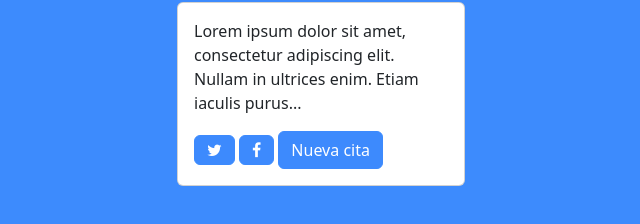
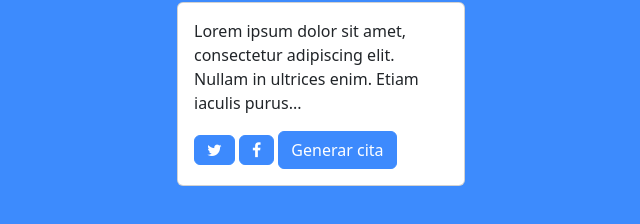
Before and after one commit to rich-alej/random-quote-machine, a website: page index.html in a window 1280 px wide. Shown: the part 306-530 px from the top of the page, 319-959 px from the left. Drawn offline with nearby package versions, Linux system fonts and the light colour scheme.

Commit message:
Se hizo una prueba cambiando el texto del botón

```diff
--- a/index.html
+++ b/index.html
@@ -18,7 +18,7 @@
             <button class="btn btn-primary btn-quote">
               <i class="fa fa-facebook"></i>
             </button>
-            <button class="btn btn-primary btn-quote" id="myButton" type="button">Nueva cita</button>
+            <button class="btn btn-primary btn-quote" id="myButton" type="button">Generar cita</button>
           </div>
         </div>
       </div>
```
